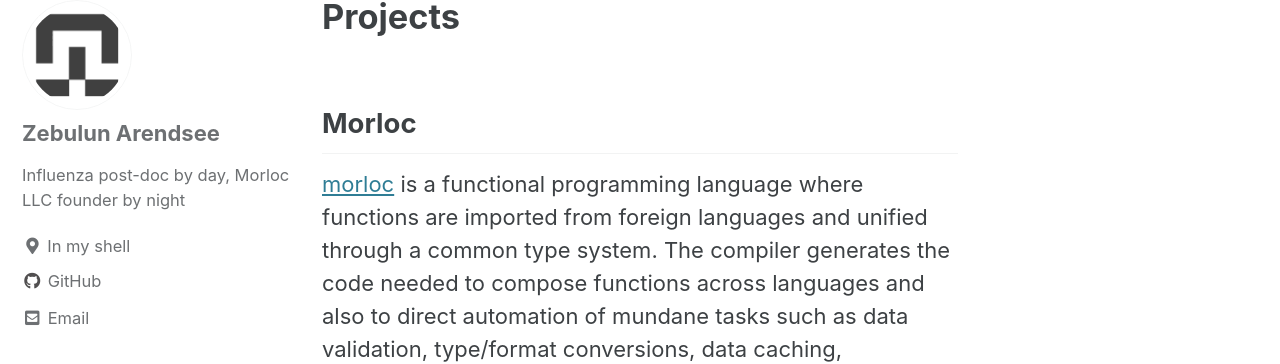
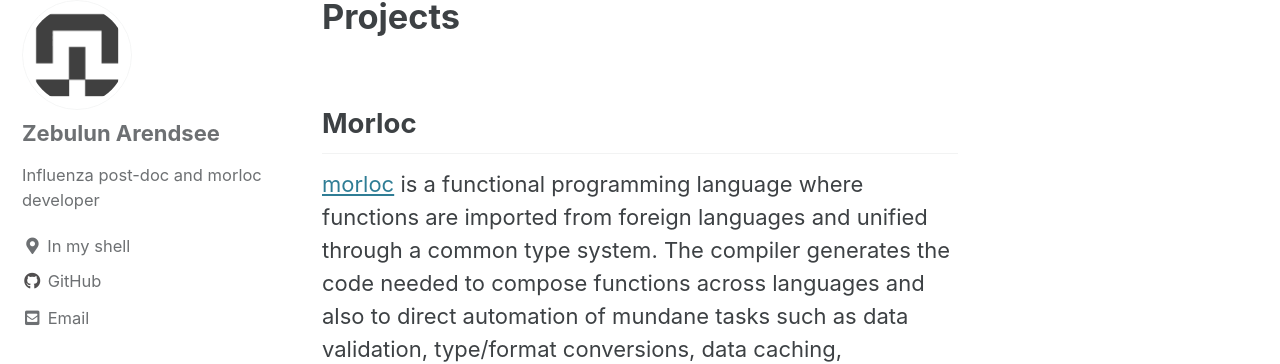
Before and after one commit to arendsee/arendsee.github.io, a Jekyll site: the page built from _pages/projects.md, in a window 1280 px wide. Shown: the part 111-475 px from the top of the page. Built offline with Jekyll 4.4.1, drawn with Linux system fonts in a browser that asks for light colours; cached includes are drawn as plain includes; the list of posts is cut into pages by our own code.

Commit message:
Tone down bio

```diff
--- a/_config.yml
+++ b/_config.yml
@@ -99,7 +99,7 @@ analytics:
 author:
   name             : "Zebulun Arendsee"
   avatar           : "/assets/img/profile.png"
-  bio              : "Influenza post-doc by day, Morloc LLC founder by night"
+  bio              : "Influenza post-doc and morloc developer"
   location         : "In my shell"
   email            : "zbwrnz@gmail.com"
   links:
```
